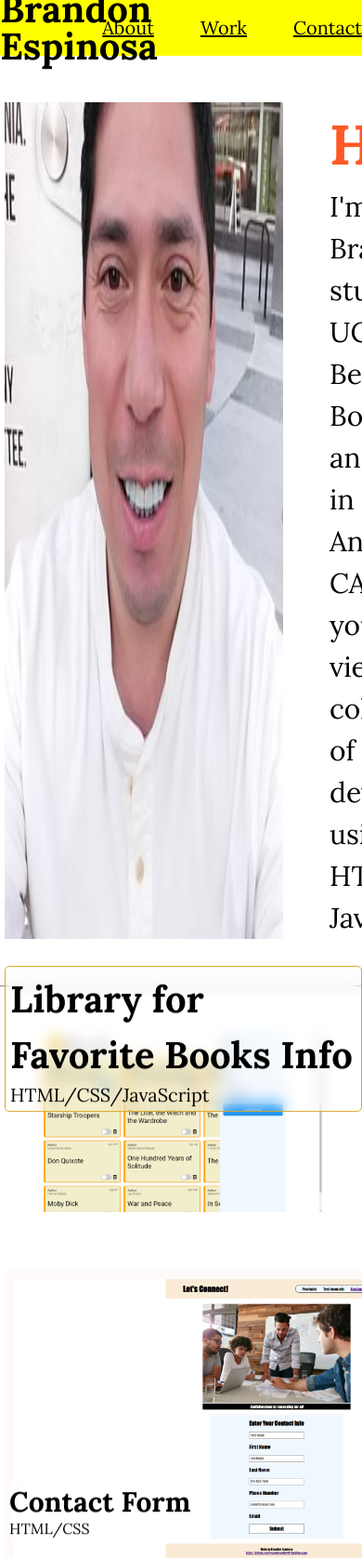
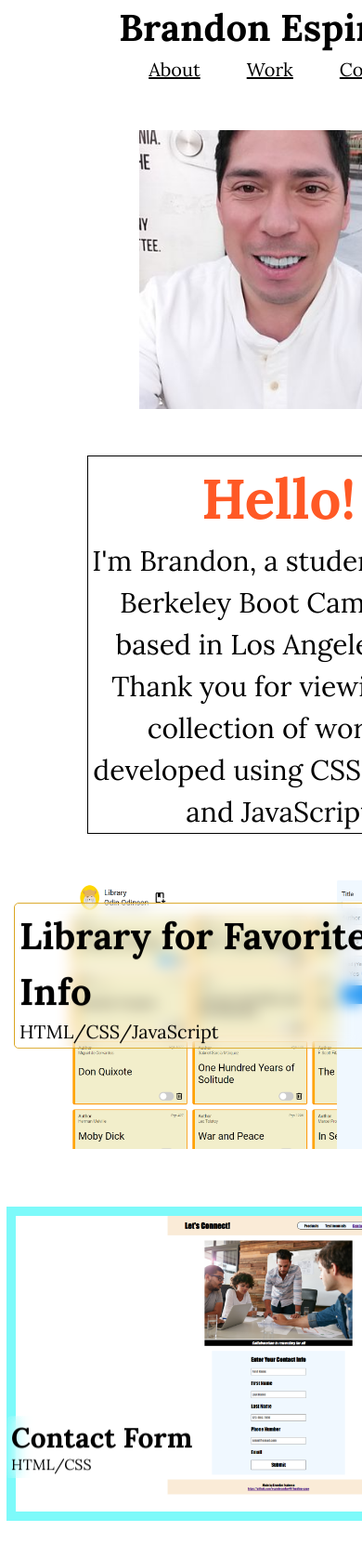
Before and after one commit to espinbrandon49/HTML-CSS-Portfolio, a plain HTML site: page index.html in a window 390 px wide. Shown: the top 1676 px of the page at 93% size. Drawn offline with Linux system fonts and the light colour scheme.

Commit message:
media query for 460px screen size completed

```diff
--- a/Assets/CSS/style.css
+++ b/Assets/CSS/style.css
@@ -4,8 +4,8 @@
     font-family: "Lora", serif;
 }
 
-hr {
-    max-width: 1200px;
+.hr1 {
+    width: 90%;
     margin: 50px auto;
 }
 
@@ -58,6 +58,8 @@ main {
 
 .greeting {
     line-height: 1.5;
+    display: flex;
+    flex-direction: column;
 }
 
 h2 {
@@ -112,6 +114,8 @@ h3 {
 #firstArticle {
     width: 100%;
     border: none;
+    padding-left: 10px;
+padding-right: 10px;
 }
 
 .firstImage {
@@ -131,18 +135,25 @@ h3 {
     font-size: 20px;
 }
 
+.hr2 {
+    position: relative;
+    bottom: -110px;
+    width: 90%;
+    margin: 0 auto;
+}
+
 #contact {
+    display: flex;
+    flex-direction: column;
     max-width: 1200px;
     margin: 0 auto;
     line-height: 1.5;
     position: relative;
-    bottom: -110px;
+    bottom: -160px;
     padding-bottom: 110px;
     padding-left: 10px;
     padding-right: 10px;
 
-    display: flex;
-    flex-direction: column;
 }
 
 #contact p {
@@ -152,7 +163,7 @@ h3 {
 
 ul {
     display: flex;
-    gap: 50px;
+    justify-content: space-evenly;
     font-size: 20px;
 }
 
@@ -160,27 +171,70 @@ ul {
     user-select: all;
 }
 
+
 @media screen and (max-width: 1024px) {
-    header {
-        background-color: blue;
+    #contact {
+        align-items: center;
     }
-#contact {
-    align-items: center;
-}
-
 }
 
 @media screen and (max-width: 768px) {
     header {
-        background-color: orange;
+        flex-direction: column;
     }
+
+    nav {
+        justify-content: center;
+    }
+
+    .workImg {
+        border: 10px solid rgb(125, 250, 250);
+    }
+
     #about {
+        flex-direction: column;
+        align-items: center;
 
+    }
+
+    .greeting {
+        align-items: center;
+        width: 70%;
+        text-align: center;
+        border: 1px solid black;
+        margin-bottom: 50px;
+    }
+    ul {
+        flex-direction: column;
+        border: 1px solid black;
+        align-items: center;
+    }
+    #contact {
+        bottom: -110px;
+    }
+    hr {
+        display: none;
     }
 }
 
-@media screen and (max-width: 480px) {
+@media screen and (max-width: 460px) {
+    html {
+        display: flex;
+    }
+
     header {
-        background-color: yellow;
+        position: relative;
+        width: fit-content;
+        height: fit-content;
+        line-height: 1.5;
+        align-items: center;
+        margin: 0 auto;
     }
+    main {
+        top: 50px;
+    }
+    #contact {
+        bottom: -50px;
+    }
+
 }
--- a/index.html
+++ b/index.html
@@ -29,7 +29,8 @@
           <p class="about">
             I'm Brandon, a student at UC Berkeley Boot Camp and
             based in Los Angeles, CA. Thank you for viewing my
-                        collection of works I developed using CSS, HTML, and JavaScript
+            collection of works I developed using CSS, HTML, and
+            JavaScript
           </p>
         </div>
       </section>
@@ -151,8 +152,9 @@
         </article>
       </section>
     </main>
+    <hr class="hr2" />
     <footer id="contact">
-            <hr />
+
       <p>Contact</p>
       <ul class="contacts">
         <li class="contact-info">(424)-341-1618</li>
```
Lines whose indentation alone changed are shown as unchanged.
